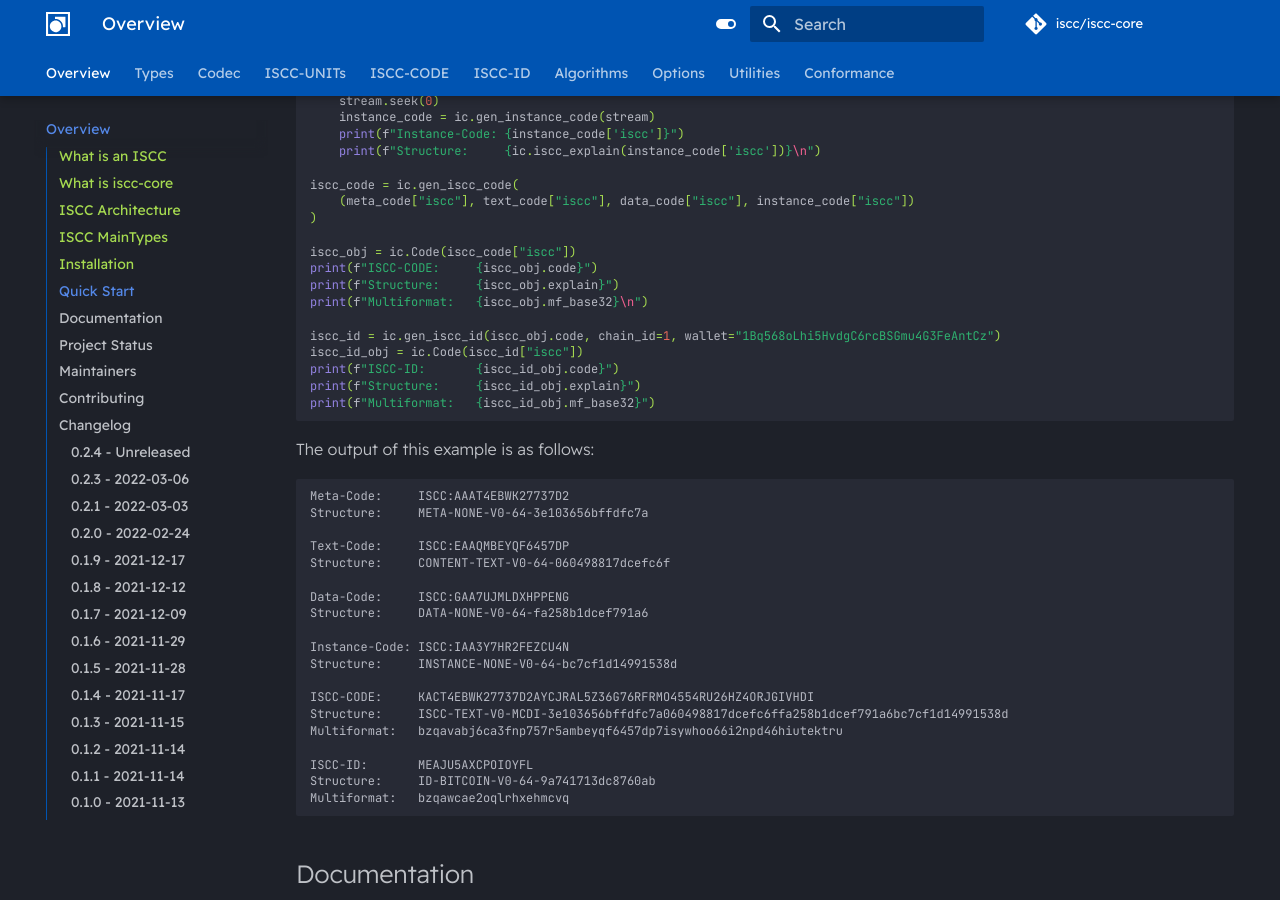
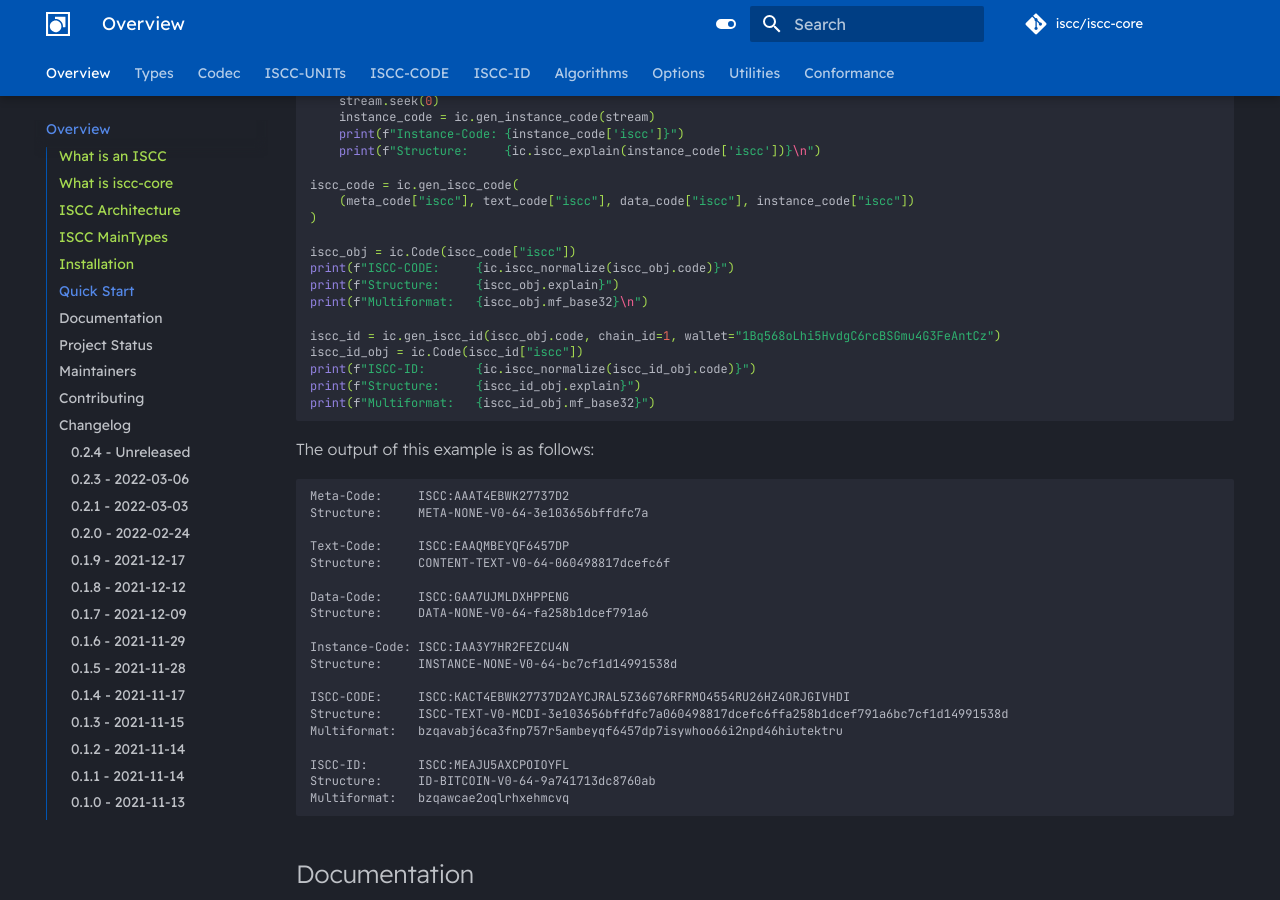
Before and after one commit to iscc/iscc-core, an MkDocs documentation site: the page built from docs/index.md, in a window 1280 px wide and 900 px high, scrolled down 2999 px. Built offline with MkDocs 1.6.1 and Material for MkDocs 9.7.7, drawn with Linux system fonts in a browser that asks for light colours; comment, search, counter and statistics services are not loaded; some of the changed text lies outside the part shown.

Commit message:
Update example.

````diff
--- a/docs/index.md
+++ b/docs/index.md
@@ -83,13 +83,13 @@ iscc_code = ic.gen_iscc_code(
 )
 
 iscc_obj = ic.Code(iscc_code["iscc"])
-print(f"ISCC-CODE:     {iscc_obj.code}")
+print(f"ISCC-CODE:     {ic.iscc_normalize(iscc_obj.code)}")
 print(f"Structure:     {iscc_obj.explain}")
 print(f"Multiformat:   {iscc_obj.mf_base32}\n")
 
 iscc_id = ic.gen_iscc_id(iscc_obj.code, chain_id=1, wallet="1Bq568oLhi5HvdgC6rcBSGmu4G3FeAntCz")
 iscc_id_obj = ic.Code(iscc_id["iscc"])
-print(f"ISCC-ID:       {iscc_id_obj.code}")
+print(f"ISCC-ID:       {ic.iscc_normalize(iscc_id_obj.code)}")
 print(f"Structure:     {iscc_id_obj.explain}")
 print(f"Multiformat:   {iscc_id_obj.mf_base32}")
 ```
@@ -109,11 +109,11 @@ Structure:     DATA-NONE-V0-64-fa258b1dcef791a6
 Instance-Code: ISCC:IAA3Y7HR2FEZCU4N
 Structure:     INSTANCE-NONE-V0-64-bc7cf1d14991538d
 
-ISCC-CODE:     KACT4EBWK27737D2AYCJRAL5Z36G76RFRMO4554RU26HZ4ORJGIVHDI
+ISCC-CODE:     ISCC:KACT4EBWK27737D2AYCJRAL5Z36G76RFRMO4554RU26HZ4ORJGIVHDI
 Structure:     ISCC-TEXT-V0-MCDI-3e103656bffdfc7a060498817dcefc6ffa258b1dcef791a6bc7cf1d14991538d
 Multiformat:   bzqavabj6ca3fnp757r5ambeyqf6457dp7isywhoo66i2npd46hiutektru
 
-ISCC-ID:       MEAJU5AXCPOIOYFL
+ISCC-ID:       ISCC:MEAJU5AXCPOIOYFL
 Structure:     ID-BITCOIN-V0-64-9a741713dc8760ab
 Multiformat:   bzqawcae2oqlrhxehmcvq
 ```
````
Also changed, not shown: other parts of docs/index.md (+2 -0 lines), README.md (+4 -4 lines), 1 other file.
